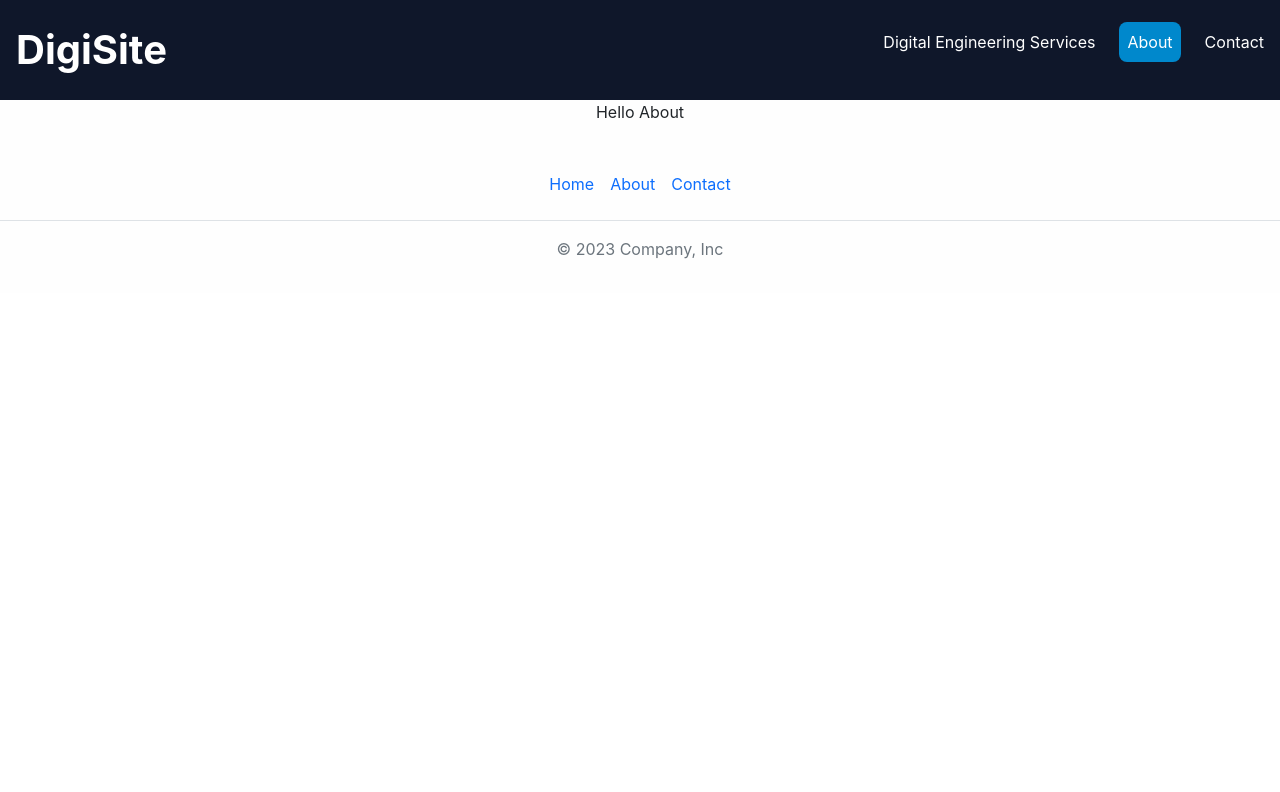
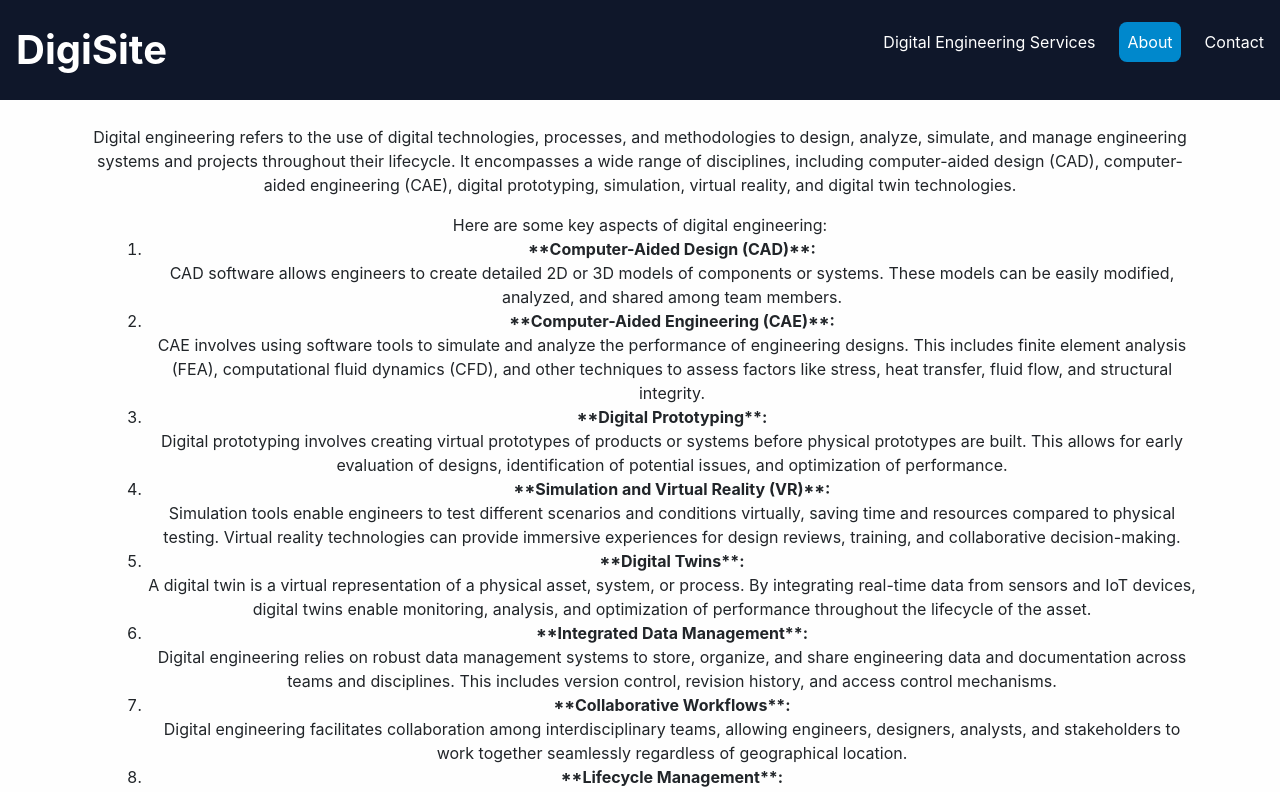
Before and after one commit to rassu18/dataeng, a React (Create React App) app: page /about in a window 1280 px wide. Shown: the top 792 px of the page. Built offline with nearby package versions, Linux system fonts and the light colour scheme.

Commit message:
Update about.js

```diff
--- a/src/pages/about.js
+++ b/src/pages/about.js
@@ -1,6 +1,113 @@
 import React from "react";
 
 function About() {
-  return <div>Hello About</div>;
+  return (
+    <div className="container contentTop">
+      <div className="col-md-12">
+        <p>
+          Digital engineering refers to the use of digital technologies,
+          processes, and methodologies to design, analyze, simulate, and manage
+          engineering systems and projects throughout their lifecycle. It
+          encompasses a wide range of disciplines, including computer-aided
+          design (CAD), computer-aided engineering (CAE), digital prototyping,
+          simulation, virtual reality, and digital twin technologies.
+        </p>
+        Here are some key aspects of digital engineering:
+        <ul>
+          <ol type="1">
+
+            <li>
+            <strong>
+            **Computer-Aided Design (CAD)**:
+            </strong>
+              <div>
+                CAD software allows engineers to create detailed 2D or 3D models
+                of components or systems. These models can be easily modified,
+                analyzed, and shared among team members.
+              </div>
+            </li>
+
+            <li>
+            <strong>**Computer-Aided Engineering (CAE)**:</strong>
+              <div>
+                CAE involves using software tools to simulate and analyze the
+                performance of engineering designs. This includes finite element
+                analysis (FEA), computational fluid dynamics (CFD), and other
+                techniques to assess factors like stress, heat transfer, fluid
+                flow, and structural integrity.
+              </div>
+            </li>
+            <li>
+            <strong>**Digital Prototyping**:</strong>
+              <div>
+                Digital prototyping involves creating virtual prototypes of
+                products or systems before physical prototypes are built. This
+                allows for early evaluation of designs, identification of
+                potential issues, and optimization of performance.
+              </div>
+            </li>
+            <li>
+
+            <strong>**Simulation and Virtual Reality (VR)**:</strong>
+              <div>
+                Simulation tools enable engineers to test different scenarios
+                and conditions virtually, saving time and resources compared to
+                physical testing. Virtual reality technologies can provide
+                immersive experiences for design reviews, training, and
+                collaborative decision-making.
+              </div>
+            </li>
+            <li>
+
+            <strong>**Digital Twins**:</strong>
+              <div>
+                A digital twin is a virtual representation of a physical asset,
+                system, or process. By integrating real-time data from sensors
+                and IoT devices, digital twins enable monitoring, analysis, and
+                optimization of performance throughout the lifecycle of the
+                asset.
+              </div>
+            </li>
+            <li>
+
+            <strong>**Integrated Data Management**:</strong>
+              <div>
+                Digital engineering relies on robust data management systems to
+                store, organize, and share engineering data and documentation
+                across teams and disciplines. This includes version control,
+                revision history, and access control mechanisms.
+              </div>
+            </li>
+            <li>
+
+             <strong> **Collaborative Workflows**:</strong>
+              <div>
+                Digital engineering facilitates collaboration among
+                interdisciplinary teams, allowing engineers, designers,
+                analysts, and stakeholders to work together seamlessly
+                regardless of geographical location.
+              </div>
+            </li>
+            <li>
+
+            <strong> **Lifecycle Management**:</strong>
+              <div>
+
+                Digital engineering supports the entire lifecycle of engineering
+                projects, from conceptual design and development to
+                manufacturing, operation, and maintenance. This holistic
+                approach helps optimize performance, reduce costs, and enhance
+                sustainability.
+              </div>
+            </li>
+          </ol>
+        </ul>
+        Overall, digital engineering enables more efficient, cost-effective, and
+        innovative approaches to designing and managing complex engineering
+        systems in various industries, including aerospace, automotive,
+        manufacturing, construction, and healthcare.
+      </div>
+    </div>
+  );
 }
 export default About;
```
